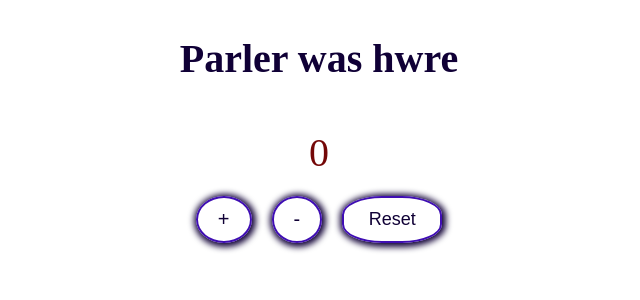
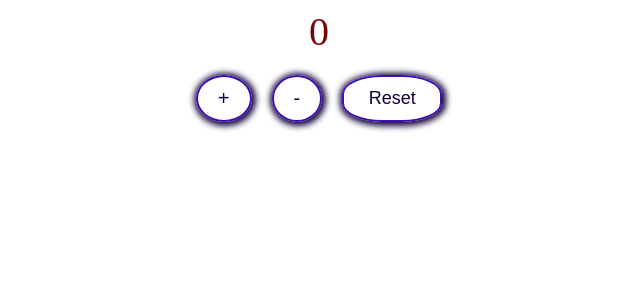
Before and after one commit to 21stChrom/21stChrom-Counter, a React (Create React App) app: page / in a window 1280 px wide. Shown: the top 300 px of the page, without its empty margins (321-961 px from the left). Built offline with nearby package versions, Linux system fonts and the light colour scheme.

Commit message:
1 file modified

```diff
--- a/src/App.js
+++ b/src/App.js
@@ -19,7 +19,6 @@ const decrease = () => {
   }
   return (
     <div class="counter">
-      <h1>Parler was hwre</h1>
       <span class="counter__output">{counter}</span>
       <div class="btn__container">
         <button class="control__btn" onClick={increase}>+</button>
```
